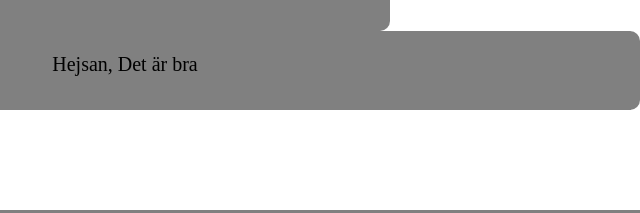
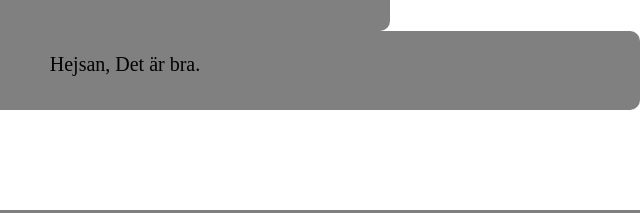
Before and after one commit to TE22E-Aslev-Theo/HYW2024, a plain HTML site: page index2.html in a window 1280 px wide. Shown: the part 760-973 px from the top of the page, 640-1280 px from the left. Drawn offline with Linux system fonts and the light colour scheme.

Commit message:
wdwdwdwd

```diff
--- a/index2.html
+++ b/index2.html
@@ -25,7 +25,7 @@
           <p>Thenare, Hur går det?</p>
         </div>
         <div id="Text2">
-          <p>Hejsan, Det är bra</p>
+          <p>Hejsan, Det är bra.</p>
         </div>
       </div>
       <div id="Input">
```
